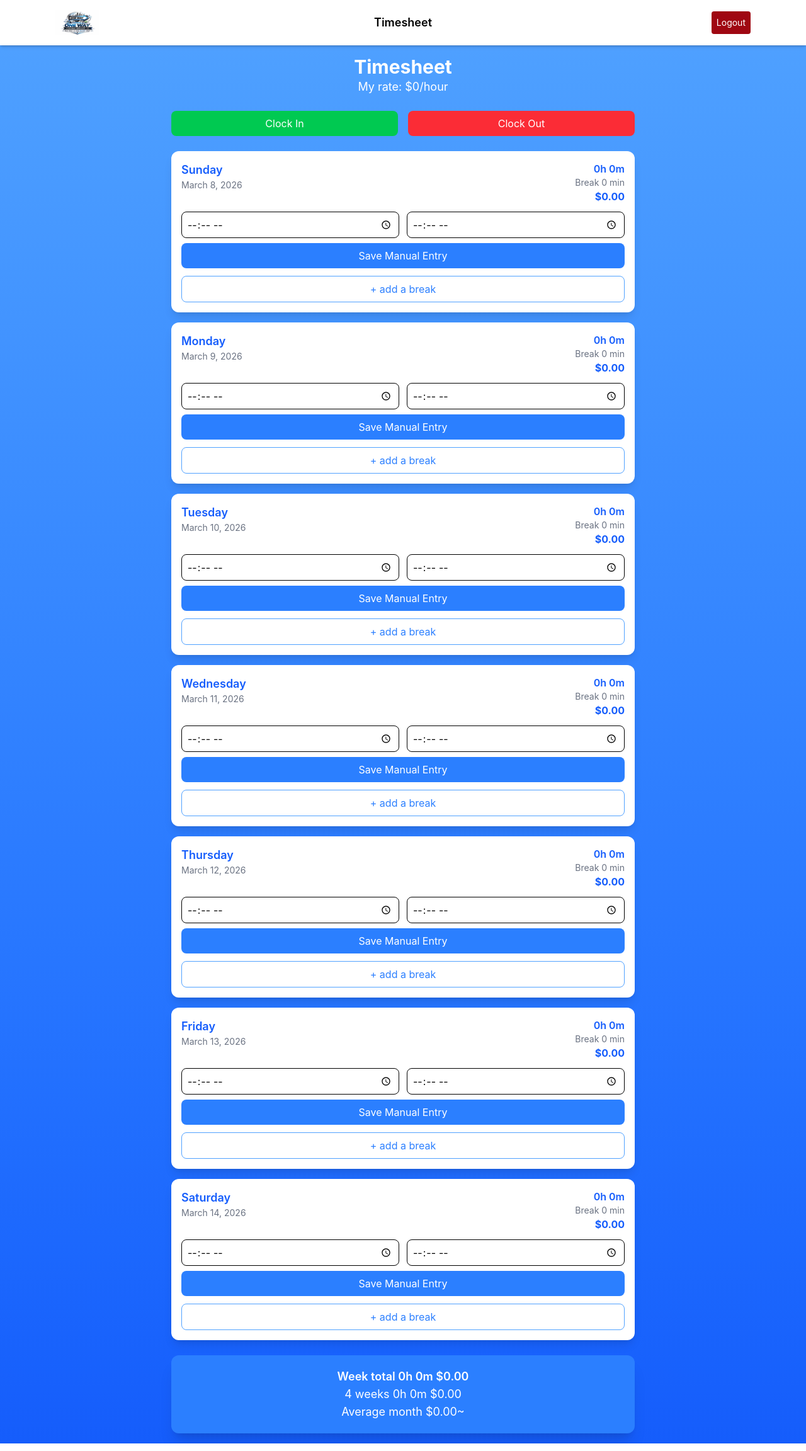
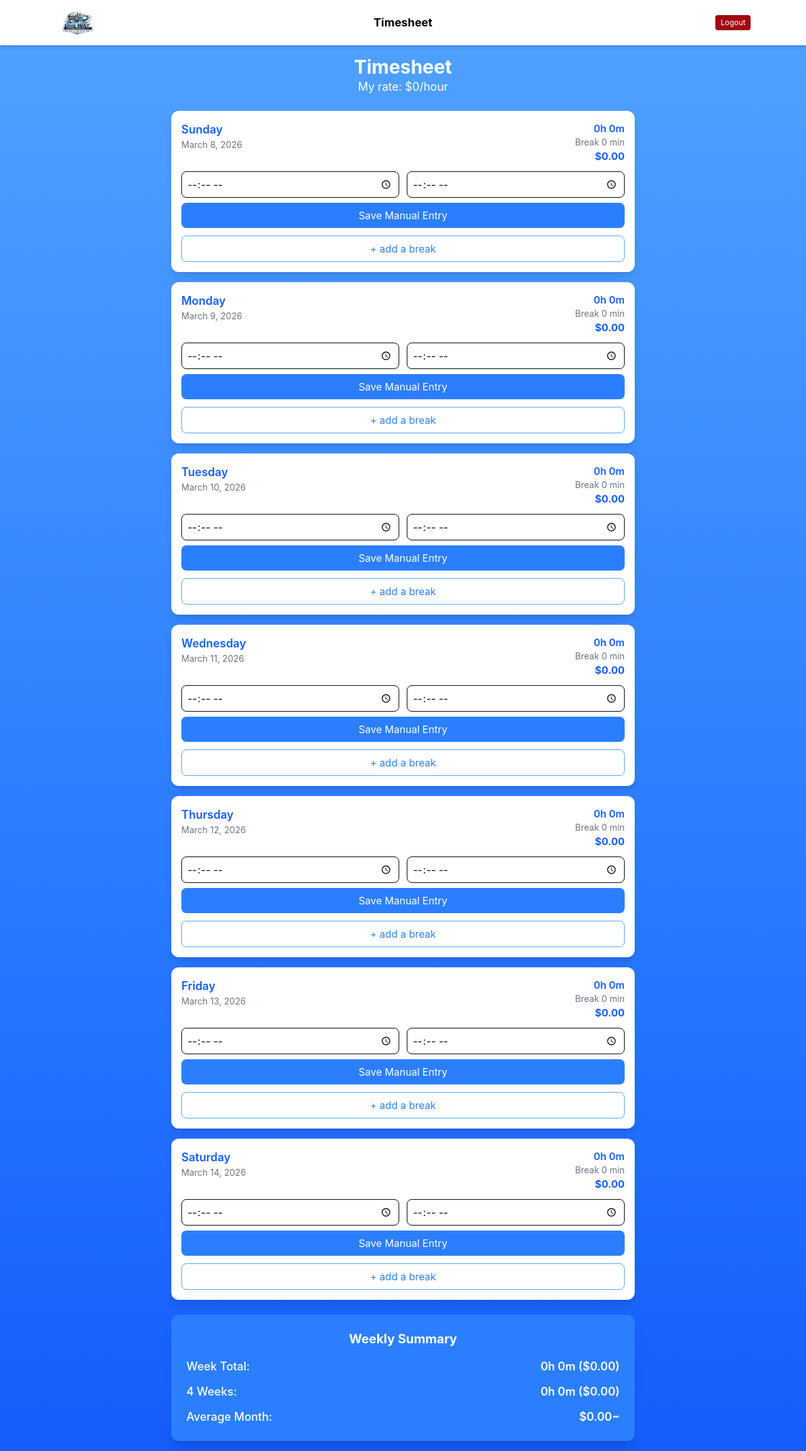
Before and after one commit to sundaramseth/timesheet-app, a React (Vite) app: page /employee in a window 1280 px wide. Shown: the whole page at 63% size. Built offline with nearby package versions, Linux system fonts and the light colour scheme.

Commit message:
deplooyu

```diff
--- a/src/component/Topbar.jsx
+++ b/src/component/Topbar.jsx
@@ -18,26 +18,30 @@ export default function Topbar({name}) {
       <div className="max-w-6xl mx-auto flex justify-between items-center px-6 py-4">
 
         {/* Logo */}
-        <div className="flex items-center">
+        <div className="flex items-center w-1/3">
           <img src={logo} alt="Logo" className="h-10 w-auto mr-2" />
           {/* <span className="text-xl font-bold text-blue-600">PayrollApp</span> */}
         </div>
 
         {/* Dashboard Title */}
-        <div className="text-lg font-semibold">
+        <div className="md:text-lg text-sm font-bold text-center">
           {name}
+          <br/>
+           <span className="text-gray-600 font-medium text-sm md:hidden block">
+            {user?.name}
+          </span>
         </div>
 
         {/* User Info */}
-        <div className="flex items-center gap-4">
+        <div className="flex flex-row justify-end items-center gap-4 w-1/3">
 
-          <span className="text-gray-600 font-medium">
+          <span className="text-gray-600 font-medium text-sm md:block hidden">
             {user?.name}
           </span>
 
           <button
             onClick={logout}
-            className="bg-red-800 text-white text-sm px-2 py-2 rounded hover:bg-red-600"
+            className="bg-red-800 text-white text-xs px-2 py-1 rounded hover:bg-red-600"
           >
             Logout
           </button>
--- a/src/pages/EmployeeDashboard.jsx
+++ b/src/pages/EmployeeDashboard.jsx
@@ -11,8 +11,8 @@ const [attendance,setAttendance] = useState([]);
 const [weekDates,setWeekDates] = useState([]);
 const [breaks,setBreaks] = useState({});
 const [manualTimes,setManualTimes] = useState({});
-const [isClockingIn, setIsClockingIn] = useState(false);
-const [isClockingOut, setIsClockingOut] = useState(false);
+// const [isClockingIn, setIsClockingIn] = useState(false);
+// const [isClockingOut, setIsClockingOut] = useState(false);
 
 
 /* ---------- DATE FORMAT FIX ---------- */
@@ -106,25 +106,25 @@ setBreaks(breakData);
 
 /* ---------- CLOCK ---------- */
 
-async function clockIn(){
-  setIsClockingIn(true);
-  try {
-    await callAPI("clockIn",{name:user.name});
-    await loadData();
-  } finally {
-    setIsClockingIn(false);
-  }
-}
+// async function clockIn(){
+//   setIsClockingIn(true);
+//   try {
+//     await callAPI("clockIn",{name:user.name});
+//     await loadData();
+//   } finally {
+//     setIsClockingIn(false);
+//   }
+// }
 
-async function clockOut(){
-  setIsClockingOut(true);
-  try {
-    await callAPI("clockOut",{name:user.name});
-    await loadData();
-  } finally {
-    setIsClockingOut(false);
-  }
-}
+// async function clockOut(){
+//   setIsClockingOut(true);
+//   try {
+//     await callAPI("clockOut",{name:user.name});
+//     await loadData();
+//   } finally {
+//     setIsClockingOut(false);
+//   }
+// }
 
 
 /* ---------- FIND DAY DATA ---------- */
@@ -295,7 +295,7 @@ return(
 
 </div>
 
-<div className="flex gap-4 my-6">
+{/* <div className="flex gap-4 my-6">
 
 <button
   onClick={clockIn}
@@ -333,7 +333,7 @@ return(
   )}
 </button>
 
-</div>
+</div> */}
 
 
 {weekDates.map(date=>{
@@ -429,19 +429,28 @@ className="mt-3 border border-blue-400 text-blue-500 px-3 py-2 rounded-lg w-full
 })}
 
 
-<div className="bg-blue-500 text-white rounded-xl p-5 text-center mt-6 shadow-xl">
+<div className="bg-blue-500 text-white rounded-xl p-6 mt-6 shadow-xl">
 
-<p className="text-lg font-semibold">
-Week total {formatHours(totalHours)} ${totalEarnings.toFixed(2)}
-</p>
+  <h3 className="text-xl font-bold text-center mb-4">Weekly Summary</h3>
 
-<p className="text-lg">
-4 weeks {formatHours(totalHours*4)} ${(totalEarnings*4).toFixed(2)}
-</p>
+  <div className="space-y-3">
 
-<p className="text-lg">
-Average month ${(totalEarnings*4).toFixed(2)}~
-</p>
+    <div className="flex justify-between items-center">
+      <span className="text-lg font-medium">Week Total:</span>
+      <span className="text-lg font-semibold">{formatHours(totalHours)} (${totalEarnings.toFixed(2)})</span>
+    </div>
+
+    <div className="flex justify-between items-center">
+      <span className="text-lg font-medium">4 Weeks:</span>
+      <span className="text-lg font-semibold">{formatHours(totalHours*4)} (${(totalEarnings*4).toFixed(2)})</span>
+    </div>
+
+    <div className="flex justify-between items-center">
+      <span className="text-lg font-medium">Average Month:</span>
+      <span className="text-lg font-semibold">${(totalEarnings*4).toFixed(2)}~</span>
+    </div>
+
+  </div>
 
 </div>
 
```
